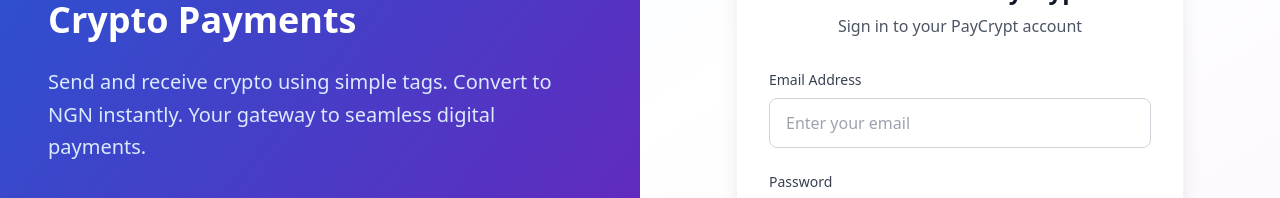
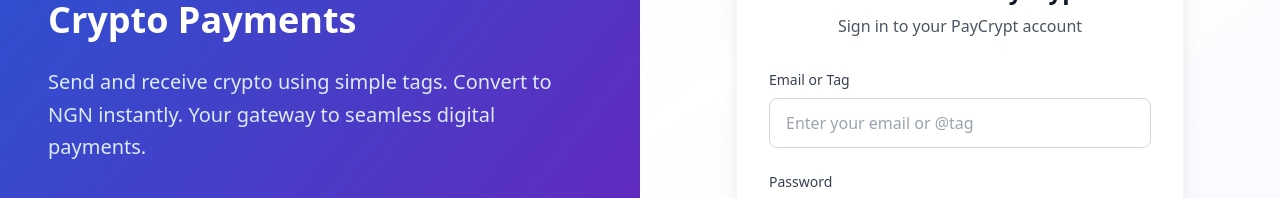
Before and after one commit to llinsss/payCrypt_v2, a React (Vite) app: page / in a window 1280 px wide. Shown: the part 268-466 px from the top of the page. Built offline with nearby package versions, Linux system fonts and the light colour scheme; no server answers.

Commit message:
deployerrors

```diff
--- a/src/components/Auth/LoginForm.tsx
+++ b/src/components/Auth/LoginForm.tsx
@@ -4,7 +4,7 @@
 import { useAuth } from '../../contexts/AuthContext';
 
 interface LoginFormData {
-  email: string;
+  entity: string;
   password: string;
 }
 
@@ -22,9 +22,10 @@
   const onSubmit = async (data: LoginFormData) => {
     try {
       setError('');
-      await login(data.email, data.password);
+      await login(data.entity, data.password);
     } catch (err) {
-      setError('Invalid email or password');
+      const message = err instanceof Error ? err.message : 'Invalid credentials';
+      setError(message);
     }
   };
 
@@ -42,22 +43,18 @@
         <form onSubmit={handleSubmit(onSubmit)} className="space-y-6">
           <div>
             <label className="block text-sm font-medium text-gray-700 mb-2">
-              Email Address
+              Email or Tag
             </label>
             <input
-              {...register('email', {
-                required: 'Email is required',
-                pattern: {
-                  value: /^[A-Z0-9._%+-]+@[A-Z0-9.-]+\.[A-Z]{2,}$/i,
-                  message: 'Invalid email address'
-                }
+              {...register('entity', {
+                required: 'Email or tag is required'
               })}
-              type="email"
+              type="text"
               className="w-full px-4 py-3 border border-gray-300 rounded-lg focus:ring-2 focus:ring-blue-500 focus:border-transparent transition-colors"
-              placeholder="Enter your email"
+              placeholder="Enter your email or @tag"
             />
-            {errors.email && (
-              <p className="text-red-600 text-sm mt-1">{errors.email.message}</p>
+            {errors.entity && (
+              <p className="text-red-600 text-sm mt-1">{errors.entity.message}</p>
             )}
           </div>
 
```
Also changed, not shown: 1 other file (tests, documents, lock files or other folders).
